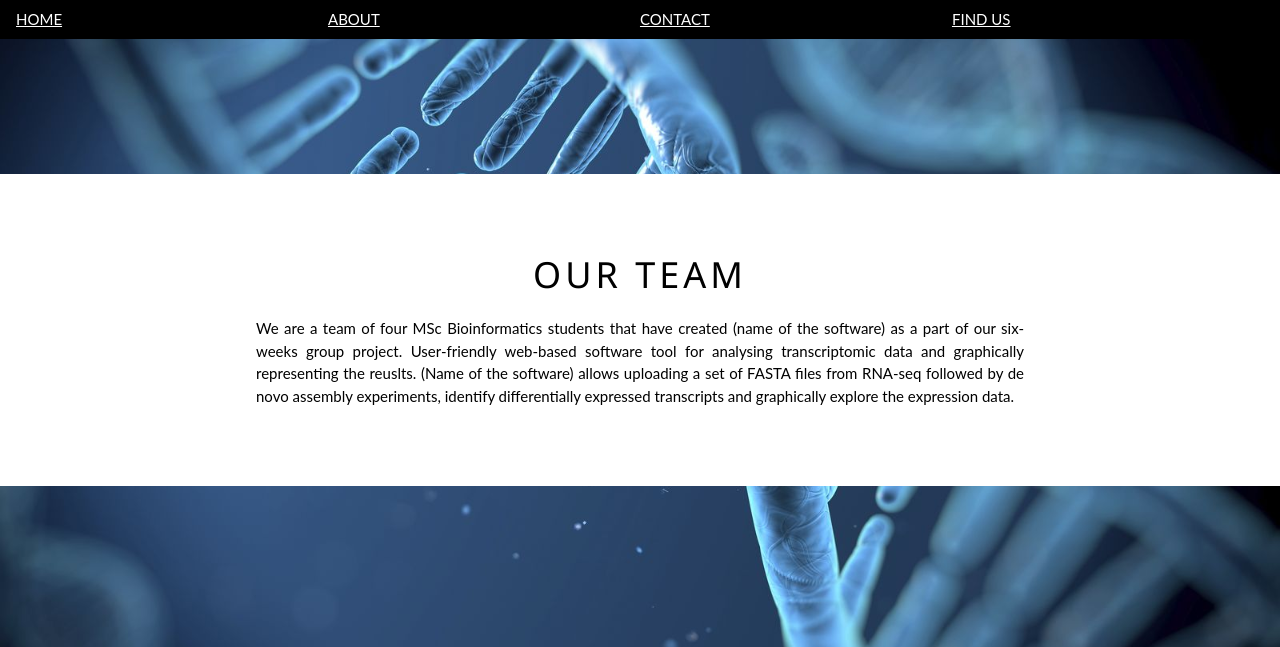
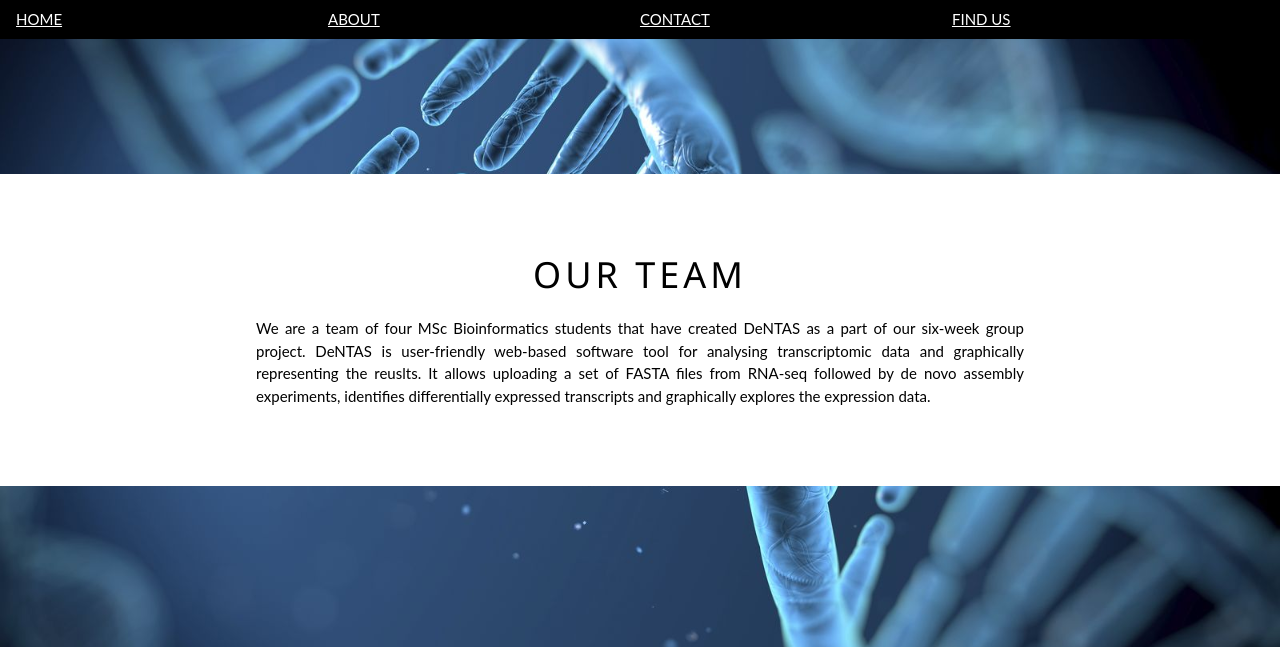
Before and after one commit to YEBADI/DeNTAS, a Python web app: template templates/about.html in a window 1280 px wide. Shown: the top 647 px of the page. Run offline with Jinja, Linux system fonts and the light colour scheme; the template is opened without the code that fills it, so the values that code supplies are empty.

Commit message:
Updated paragraph.

```diff
--- a/templates/about.html
+++ b/templates/about.html
@@ -47,7 +47,7 @@
         <div style="background-color: white; overflow: auto; text-align: center" class="w3-row w3-padding-38">
             <div class="w3-container w3-content w3-center w3-padding-64" style="max-width:800px">
                 <h1 class="w3-wide">OUR TEAM</h1>
-                <p class="w3-justify">We are a team of four MSc Bioinformatics students that have created (name of the software) as a part of our six-weeks group project. User-friendly web-based software tool for analysing transcriptomic data and graphically representing the reuslts. (Name of the software) allows uploading a set of FASTA files from RNA-seq followed by de novo assembly experiments, identify differentially expressed transcripts and graphically explore the expression data.</p>
+                <p class="w3-justify">We are a team of four MSc Bioinformatics students that have created DeNTAS as a part of our six-week group project. DeNTAS is user-friendly web-based software tool for analysing transcriptomic data and graphically representing the reuslts. It allows uploading a set of FASTA files from RNA-seq followed by de novo assembly experiments, identifies differentially expressed transcripts and graphically explores the expression data.</p>
             </div>
         </div>
 
```
